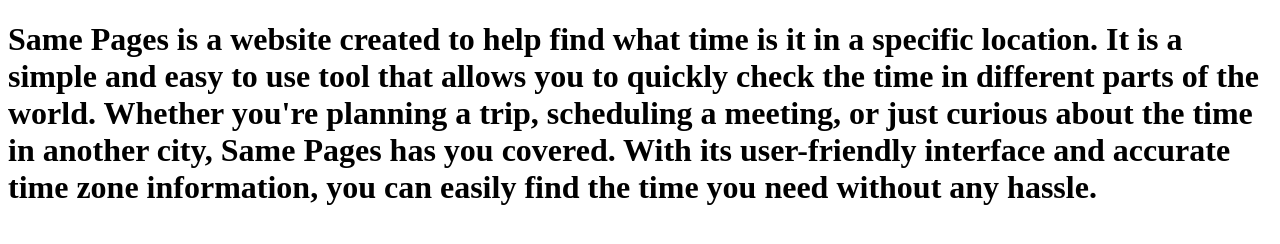
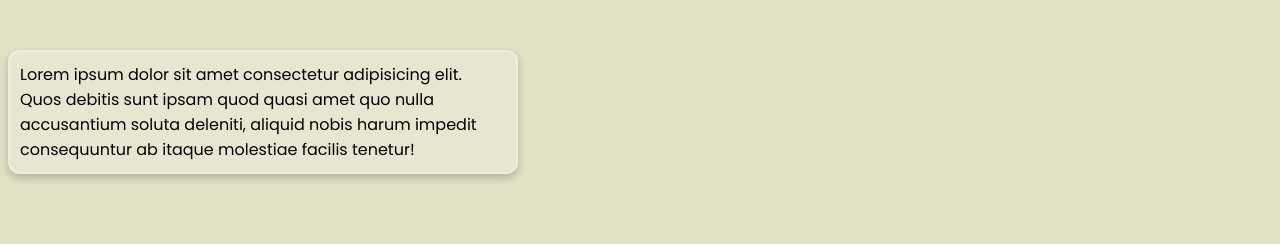
Before and after one commit to Gustavo-DCosta/sideProjects, a website: page public/about.html in a window 1280 px wide. Drawn offline with Linux system fonts and the light colour scheme.

Commit message:
working on html

```diff
--- a/public/about.css
+++ b/public/about.css
@@ -0,0 +1,28 @@
+@import url('https://fonts.googleapis.com/css2?family=Poppins:ital,wght@0,100;0,200;0,300;0,400;0,500;0,600;0,700;0,800;0,900;1,100;1,200;1,300;1,400;1,500;1,600;1,700;1,800;1,900&display=swap');
+
+* {
+    font-family: "Poppins", serif;
+    font-size: 16px;
+}
+
+body {
+    background-color: rgb(225, 225, 198);
+}
+
+.text-box {
+    display: flex;
+    align-items: center;
+    justify-content: center; /* Center content inside the box */
+    width: 40%;
+    height: 60%;
+    margin-top: 50px;
+    border: 2px solid rgba(255, 255, 255, 0.3); /* Semi-transparent border */
+    background-color: rgba(255, 255, 255, 0.2); /* Transparent background for glass effect */
+    backdrop-filter: blur(10px); /* Adds the glass blur effect */
+    box-shadow: 0 4px 8px rgba(0, 0, 0, 0.2); /* Subtle shadow for depth */
+    border-radius: 12px; /* Rounded corners for a modern look */
+}
+
+.text {
+    padding: 10px;
+}
--- a/public/about.html
+++ b/public/about.html
@@ -1,16 +1,15 @@
 <!DOCTYPE html>
 <html lang="en">
 <head>
+    <link rel="stylesheet" href="about.css">
     <meta charset="UTF-8">
     <meta name="viewport" content="width=device-width, initial-scale=1.0">
     <title>About</title>
 </head>
 <body>
-    <h1>
-        Same Pages is a website created to help find what time is it in a specific location.
-        It is a simple and easy to use tool that allows you to quickly check the time in different parts of the world.
-        Whether you're planning a trip, scheduling a meeting, or just curious about the time in another city, Same Pages has you covered.
-        With its user-friendly interface and accurate time zone information, you can easily find the time you need without any hassle.
-    </h1>
+    <div class="text-box">
+        <div class="text">Lorem ipsum dolor sit amet consectetur adipisicing elit. Quos debitis sunt ipsam quod quasi amet quo nulla accusantium soluta deleniti, aliquid nobis harum impedit consequuntur ab itaque molestiae facilis tenetur!
+        </div>
+    </div>
 </body>
 </html>
--- a/public/style.css
+++ b/public/style.css
@@ -30,3 +30,9 @@
     margin-left: auto; /* Pushes the .painel to the right */
     margin-right: 20px; /* Adds space between .painel and the edge of the screen */
 }
+
+.painel a {
+    text-decoration: none;
+    color: black;
+    font-weight: bold;
+}
```
Also changed, not shown: server/index.js (+7 -3 lines).
